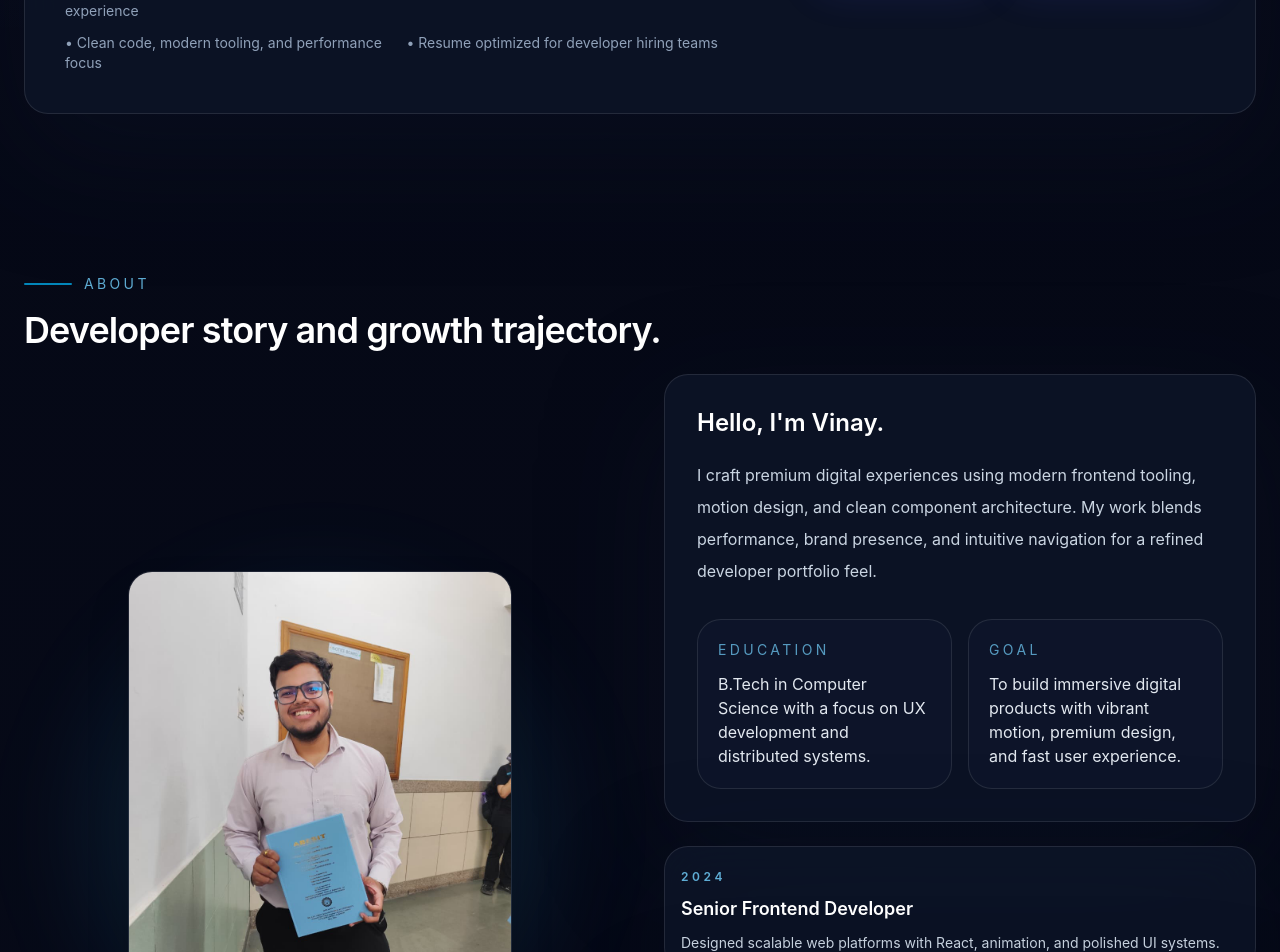
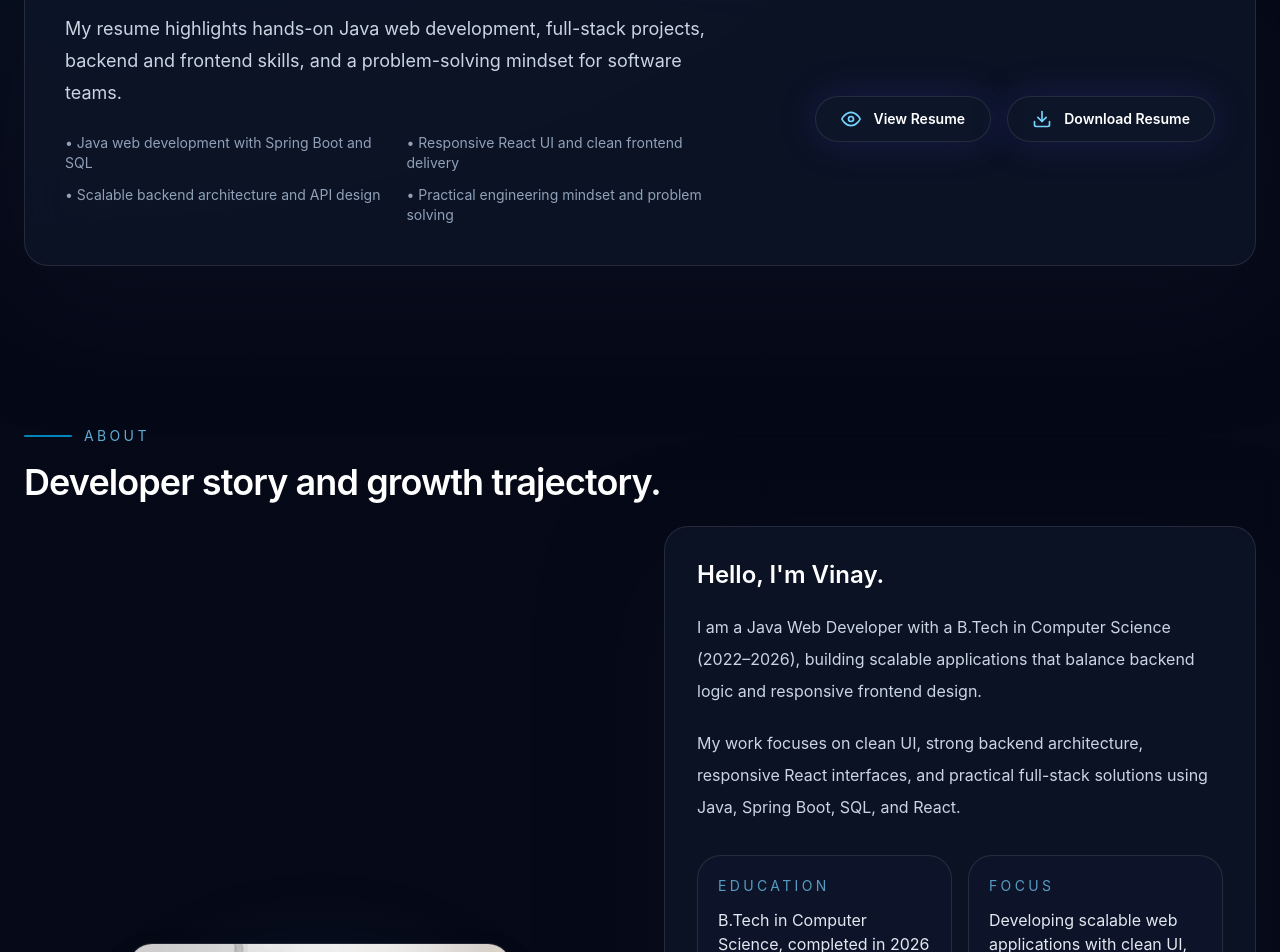
Before and after one commit to VinayGoel000/vinay-portfolio, a React (Vite) app: page / in a window 1280 px wide. Shown: the part 1260-2212 px from the top of the page. Built offline with nearby package versions, Linux system fonts and the light colour scheme.

Commit message:
better description

```diff
--- a/src/sections/About.jsx
+++ b/src/sections/About.jsx
@@ -4,9 +4,11 @@ import ProfileImage from '../components/ProfileImage.jsx'
 import vinayFull from '../assets/vinay-full.jpeg'
 
 const timeline = [
-  { year: '2024', title: 'Senior Frontend Developer', detail: 'Designed scalable web platforms with React, animation, and polished UI systems.' },
-  { year: '2023', title: 'UI Motion Specialist', detail: 'Led motion-led design systems for enterprise and startup product launches.' },
-  { year: '2021', title: 'Computer Science Graduate', detail: 'Graduated with Honors, focusing on interactive systems and full-stack development.' },
+  { year: '2022', title: 'Started B.Tech in Computer Science', detail: 'Began a focused journey in software engineering, algorithms, and web systems.' },
+  { year: '2023', title: 'Learning Java and problem solving', detail: 'Built strong foundations in Java, data structures, and practical development workflows.' },
+  { year: '2024', title: 'Built full-stack projects', detail: 'Delivered applications with Spring Boot, SQL, and React to solve real user needs.' },
+  { year: '2025', title: 'Focused on scalable applications', detail: 'Refined backend architecture, responsive UI, and reliable modern frontend experiences.' },
+  { year: '2026', title: 'Preparing for software development roles', detail: 'Ready to contribute to professional web development teams with a clean engineering mindset.' },
 ]
 
 export default function About() {
@@ -44,16 +46,19 @@ export default function About() {
             <div className="glass-card p-8">
               <h3 className="text-2xl font-semibold text-white">Hello, I'm Vinay.</h3>
               <p className="mt-5 text-base leading-8 text-slate-300">
-                I craft premium digital experiences using modern frontend tooling, motion design, and clean component architecture. My work blends performance, brand presence, and intuitive navigation for a refined developer portfolio feel.
+                I am a Java Web Developer with a B.Tech in Computer Science (2022–2026), building scalable applications that balance backend logic and responsive frontend design.
+              </p>
+              <p className="mt-5 text-base leading-8 text-slate-300">
+                My work focuses on clean UI, strong backend architecture, responsive React interfaces, and practical full-stack solutions using Java, Spring Boot, SQL, and React.
               </p>
               <div className="mt-8 grid gap-4 sm:grid-cols-2">
                 <div className="rounded-3xl border border-white/10 bg-slate-900/70 p-5">
                   <p className="text-sm uppercase tracking-[0.24em] text-sky-300/70">Education</p>
-                  <p className="mt-3 text-base text-slate-200">B.Tech in Computer Science with a focus on UX development and distributed systems.</p>
+                  <p className="mt-3 text-base text-slate-200">B.Tech in Computer Science, completed in 2026 with a strong foundation in full-stack development.</p>
                 </div>
                 <div className="rounded-3xl border border-white/10 bg-slate-900/70 p-5">
-                  <p className="text-sm uppercase tracking-[0.24em] text-sky-300/70">Goal</p>
-                  <p className="mt-3 text-base text-slate-200">To build immersive digital products with vibrant motion, premium design, and fast user experience.</p>
+                  <p className="text-sm uppercase tracking-[0.24em] text-sky-300/70">Focus</p>
+                  <p className="mt-3 text-base text-slate-200">Developing scalable web applications with clean UI, backend services, and responsive frontend experiences.</p>
                 </div>
               </div>
             </div>
--- a/src/sections/Contact.jsx
+++ b/src/sections/Contact.jsx
@@ -40,10 +40,10 @@ export default function Contact() {
             transition={{ duration: 0.7 }}
             className="glass-card p-8"
           >
-            <span className="text-sm uppercase tracking-[0.3em] text-sky-300/80">Premium contact card</span>
-            <h3 className="mt-4 text-3xl font-semibold text-white">Connect with me directly.</h3>
+            <span className="text-sm uppercase tracking-[0.3em] text-sky-300/80">Professional contact</span>
+            <h3 className="mt-4 text-3xl font-semibold text-white">Let’s discuss your next web application.</h3>
             <p className="mt-4 max-w-xl text-slate-300">
-              Choose the channel that fits your project. I’m available for technical collaborations, product builds, and consulting with a premium developer experience.
+              Reach out for Java web development, full-stack project collaboration, or recruiter inquiries. I’m available for roles that value scalable, responsive applications.
             </p>
 
             <div className="mt-8 grid gap-4">
--- a/src/sections/Hero.jsx
+++ b/src/sections/Hero.jsx
@@ -10,7 +10,7 @@ import vinayFront from '../assets/vinay-front.jpeg'
 
 const resumeUrl = '/resume/VinayGoelResume.pdf'
 
-const roles = ['Full-stack Engineer', 'UI Architect', 'Digital Product Maker']
+const roles = ['Java Web Developer', 'Full Stack Developer', 'Backend + Frontend', 'Scalable Web Applications']
 
 const heroSocials = [
   {
@@ -82,10 +82,10 @@ export default function Hero() {
               <h1 className="text-5xl font-semibold tracking-[-0.05em] text-white sm:text-6xl">
                 Hi, I’m Vinay.
                 <br />
-                I build polished digital experiences.
+                Java Full Stack Developer building scalable web applications.
               </h1>
               <p className="max-w-xl text-base leading-8 text-slate-300 sm:text-lg">
-                A premium developer portfolio showcasing a clean, immersive dark UI with subtle glow and smooth motion.
+                I build modern, responsive web experiences with clean frontend interfaces and solid backend logic using Java, Spring Boot, SQL, and React.
               </p>
               <div className="mt-8 flex flex-wrap items-center gap-3">
                 {heroSocials.map((item) => {
--- a/src/sections/Projects.jsx
+++ b/src/sections/Projects.jsx
@@ -4,25 +4,25 @@ import ProjectCard from '../components/ProjectCard.jsx'
 
 const projects = [
   {
-    title: 'Nebula Dashboard',
-    description: 'A premium analytics dashboard with interactive charts, dark glassmorphism, and motion-led UI.',
-    tags: ['React', 'Tailwind', 'Chart.js'],
-    github: 'https://github.com',
-    live: 'https://example.com',
+    title: 'Project Placeholder One',
+    description: 'A full-stack application example built with Java, Spring Boot, SQL, and React. Replace this card with a real project overview.',
+    tags: ['Java', 'Spring Boot', 'React'],
+    github: '#',
+    live: '#',
   },
   {
-    title: 'Launchpad App',
-    description: 'A landing page system for digital products, crafted with fast page load and polished interactions.',
-    tags: ['Vite', 'Framer Motion', 'React'],
-    github: 'https://github.com',
-    live: 'https://example.com',
+    title: 'Project Placeholder Two',
+    description: 'A scalable web application structure showcasing backend APIs, responsive UI, and data workflows.',
+    tags: ['SQL', 'React', 'REST API'],
+    github: '#',
+    live: '#',
   },
   {
-    title: 'Portfolio Experience',
-    description: 'An immersive portfolio experience with animated sections, glowing visuals and mobile-first structure.',
-    tags: ['Tailwind', 'React', 'UI'],
-    github: 'https://github.com',
-    live: 'https://example.com',
+    title: 'Project Placeholder Three',
+    description: 'A clean, reusable project card ready for your next Java web development case study.',
+    tags: ['Java', 'Full Stack', 'Responsive'],
+    github: '#',
+    live: '#',
   },
 ]
 
--- a/src/sections/Resume.jsx
+++ b/src/sections/Resume.jsx
@@ -21,13 +21,13 @@ export default function Resume() {
           <div className="grid gap-8 lg:grid-cols-[1.2fr_0.8fr] lg:items-center">
             <div className="space-y-6">
               <p className="text-lg leading-8 text-slate-300">
-                My resume is crafted for recruiters and technical leaders who want a polished snapshot of my web development experience, modern UI delivery, and engineering mindset.
+                My resume highlights hands-on Java web development, full-stack projects, backend and frontend skills, and a problem-solving mindset for software teams.
               </p>
               <div className="grid gap-3 text-sm text-slate-400 sm:grid-cols-2">
-                <p>• Frontend and full-stack development experience</p>
-                <p>• Product-driven web apps with responsive UI</p>
-                <p>• Clean code, modern tooling, and performance focus</p>
-                <p>• Resume optimized for developer hiring teams</p>
+                <p>• Java web development with Spring Boot and SQL</p>
+                <p>• Responsive React UI and clean frontend delivery</p>
+                <p>• Scalable backend architecture and API design</p>
+                <p>• Practical engineering mindset and problem solving</p>
               </div>
             </div>
 
--- a/src/sections/Skills.jsx
+++ b/src/sections/Skills.jsx
@@ -2,16 +2,18 @@ import { motion } from 'framer-motion'
 import SectionHeading from '../components/SectionHeading.jsx'
 import SkillCard from '../components/SkillCard.jsx'
 import ProfileImage from '../components/ProfileImage.jsx'
-import { SiReact, SiTailwindcss, SiFramer, SiNodedotjs, SiTypescript, SiVite } from 'react-icons/si'
+import { SiJava, SiSpringboot, SiMysql, SiReact, SiTailwindcss, SiGithub, SiPostman, SiNodedotjs } from 'react-icons/si'
 import vinayFront from '../assets/vinay-side.jpeg'
 
 const skills = [
-  { title: 'React & UI Components', detail: 'Reusable UI systems with responsive behavior and motion.', icon: SiReact },
-  { title: 'Tailwind CSS', detail: 'Modern utility-first styling with glassmorphism and vivid glow effects.', icon: SiTailwindcss },
-  { title: 'Framer Motion', detail: 'Polished transitions, entrance reveals, and micro-interactions.', icon: SiFramer },
-  { title: 'TypeScript', detail: 'Strong typing for predictable interfaces and scalable apps.', icon: SiTypescript },
-  { title: 'Node.js APIs', detail: 'Backend integration for full-stack web applications.', icon: SiNodedotjs },
-  { title: 'Vite Optimized', detail: 'Fast bundling, quick refresh, and performance-first development.', icon: SiVite },
+  { title: 'Java', detail: 'Core backend development with strong object-oriented design and application logic.', icon: SiJava },
+  { title: 'Spring Boot', detail: 'Building production-ready services, REST APIs, and server-side application layers.', icon: SiSpringboot },
+  { title: 'SQL / MySQL', detail: 'Designing relational schemas, queries, and database workflows for reliable data access.', icon: SiMysql },
+  { title: 'React', detail: 'Responsive component-driven UI with modern frontend state management.', icon: SiReact },
+  { title: 'Tailwind CSS', detail: 'Fast styling with responsive layouts, glassmorphism, and polished interfaces.', icon: SiTailwindcss },
+  { title: 'Git & GitHub', detail: 'Version control, collaboration, and clean code management for development teams.', icon: SiGithub },
+  { title: 'REST APIs', detail: 'Designing and consuming RESTful services for scalable frontend-backend integration.', icon: SiPostman },
+  { title: 'Full Stack Development', detail: 'End-to-end delivery of web applications across backend and frontend layers.', icon: SiNodedotjs },
 ]
 
 export default function Skills() {
```
